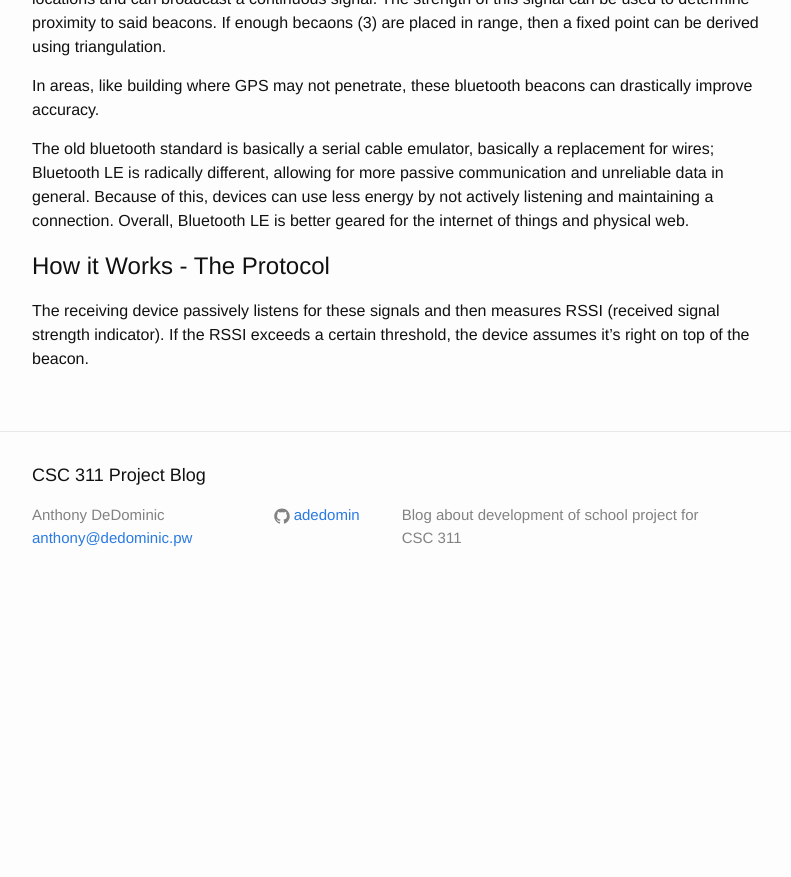
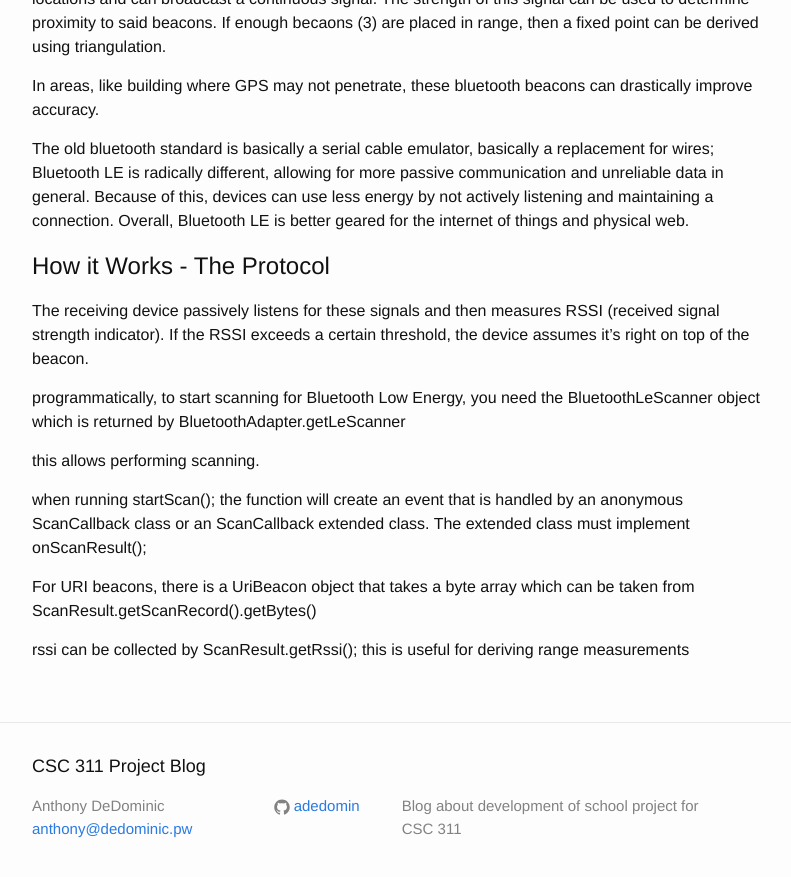
Before and after one commit to adedomin/CSC311-game-design, a Jekyll site: the page built from _posts/2015-04-03-Enhanced Location Services.md, in a window 1280 px wide and 900 px high, scrolled down 573 px. Shown: the top 877 px of the window, without its empty margins (238-1029 px from the left). Built offline with Jekyll 4.4.1, drawn with Linux system fonts in a browser that asks for light colours; before the commit the page ends 1182 px from its top, so only the background shows below that.

Commit message:
updated post

```diff
--- a/_posts/2015-04-03-Enhanced Location Services.md
+++ b/_posts/2015-04-03-Enhanced Location Services.md
@@ -34,3 +34,14 @@ How it Works - The Protocol
 
 The receiving device passively listens for these signals and then measures RSSI (received signal strength indicator).
 If the RSSI exceeds a certain threshold, the device assumes it's right on top of the beacon.
+
+programmatically, to start scanning for Bluetooth Low Energy, you need the BluetoothLeScanner object which is returned by BluetoothAdapter.getLeScanner
+
+this allows performing scanning.
+
+when running startScan(); the function will create an event that is handled by an anonymous ScanCallback class or an ScanCallback extended class.
+The extended class must implement onScanResult();
+
+For URI beacons, there is a UriBeacon object that takes a byte array which can be taken from ScanResult.getScanRecord().getBytes()
+
+rssi can be collected by ScanResult.getRssi(); this is useful for deriving range measurements
```
